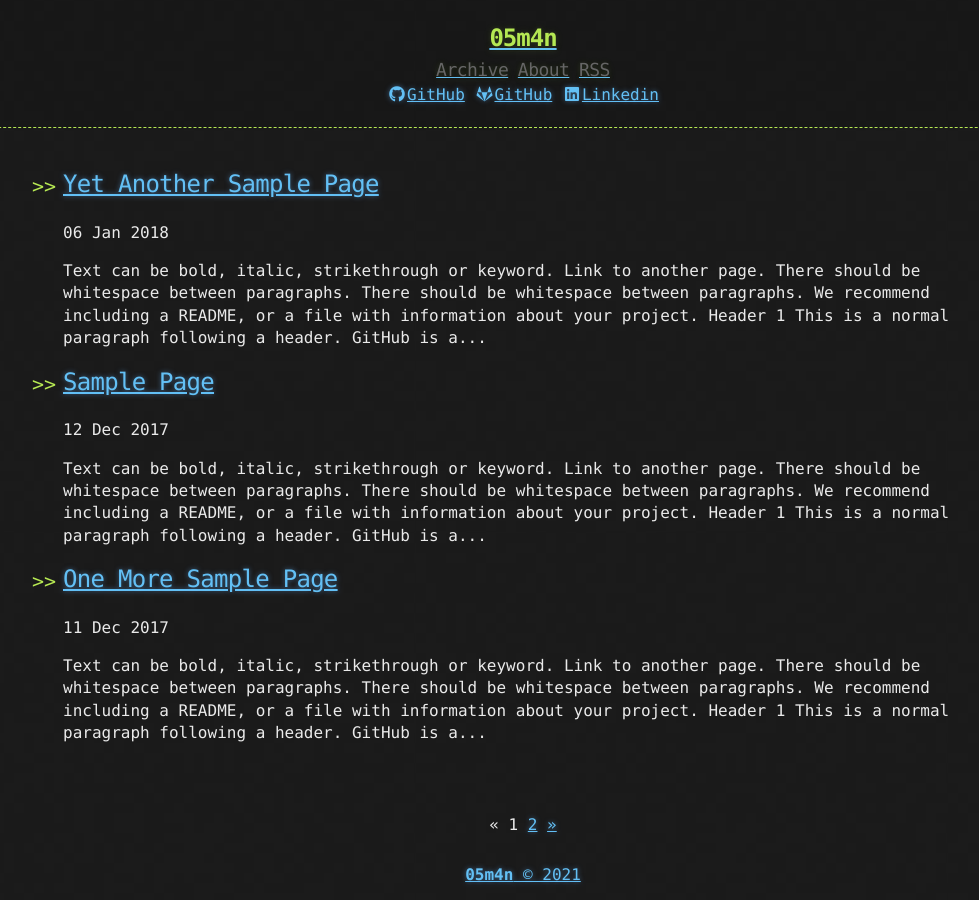
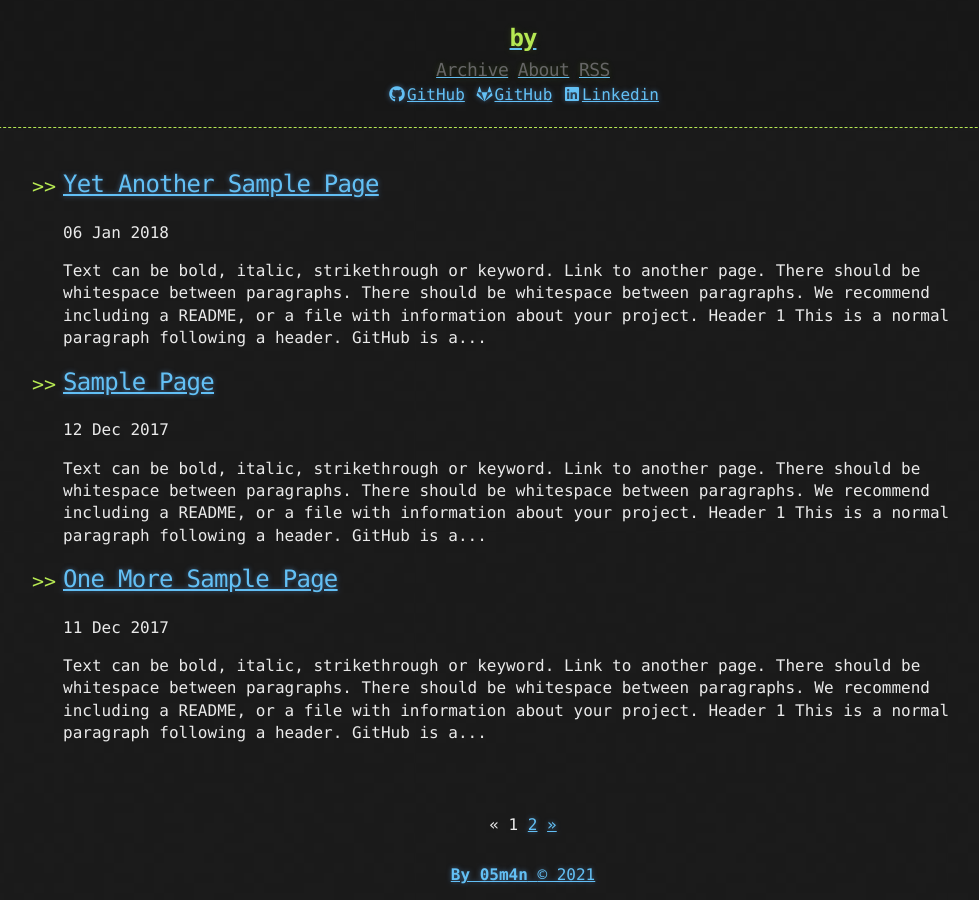
Before and after one commit to tocttou/hacker-blog, a Jekyll site: the page built from index.html, in a window 1280 px wide. Shown: the whole page, without its empty margins (117-1096 px from the left). Built offline with Jekyll 4.4.1, drawn with Linux system fonts in a browser that asks for light colours; nearby versions of some CDN libraries; the list of posts is cut into pages by our own code.

Commit message:
Update _config.yml

```diff
--- a/_config.yml
+++ b/_config.yml
@@ -63,5 +63,5 @@ plugins:
   - jekyll-sitemap
 
 # Custom variables
-owner : "05m4n"
+owner : "By 05m4n"
 year : "2021"
```
